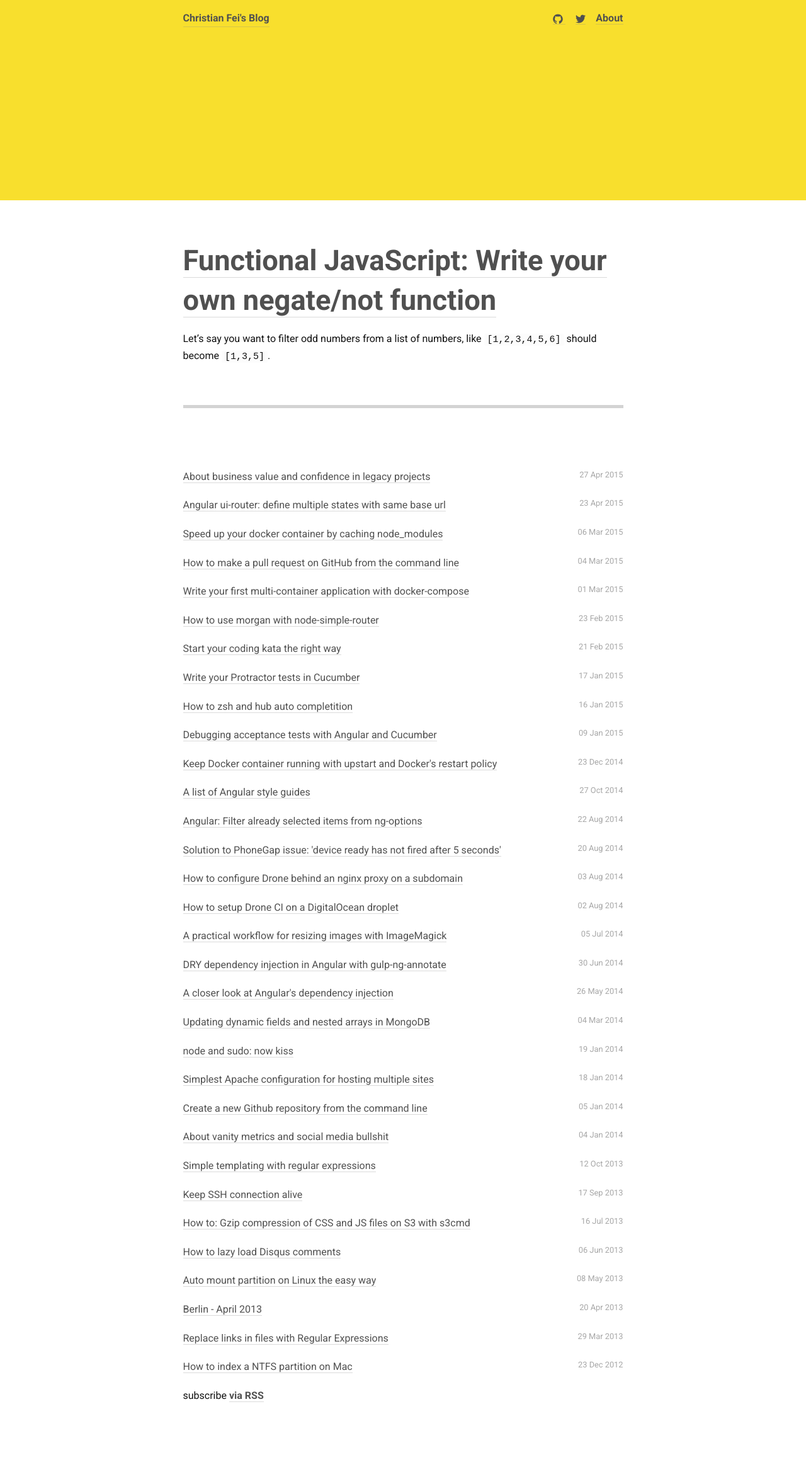
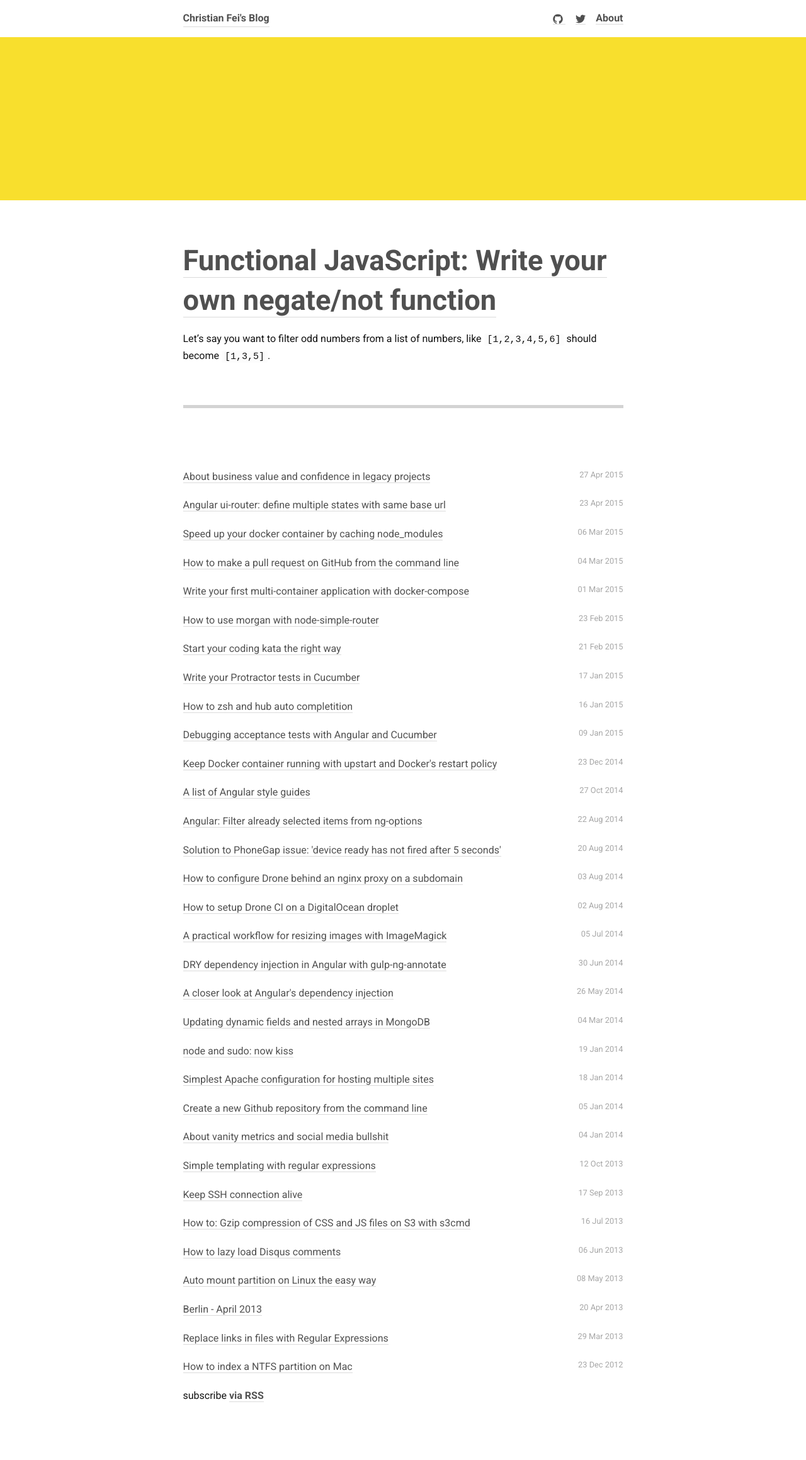
Before and after one commit to christian-fei/christian-fei.github.io-pandoc, a Jekyll site: the page built from index.html, in a window 1280 px wide. Shown: the whole page at 63% size. Built offline with Jekyll 4.4.1, drawn with Linux system fonts in a browser that asks for light colours; Markdown is read by kramdown in place of the engine named in the settings; comment, search, counter and statistics services are not loaded.

Commit message:
removed yellow background color from header

```diff
--- a/_sass/_layout.scss
+++ b/_sass/_layout.scss
@@ -3,7 +3,7 @@
  */
 .site-header {
   padding: 1rem 0;
-  background: $yellow-color;
+  //background: $yellow-color;
   position: relative;
   font-weight: bold;
 }
```
